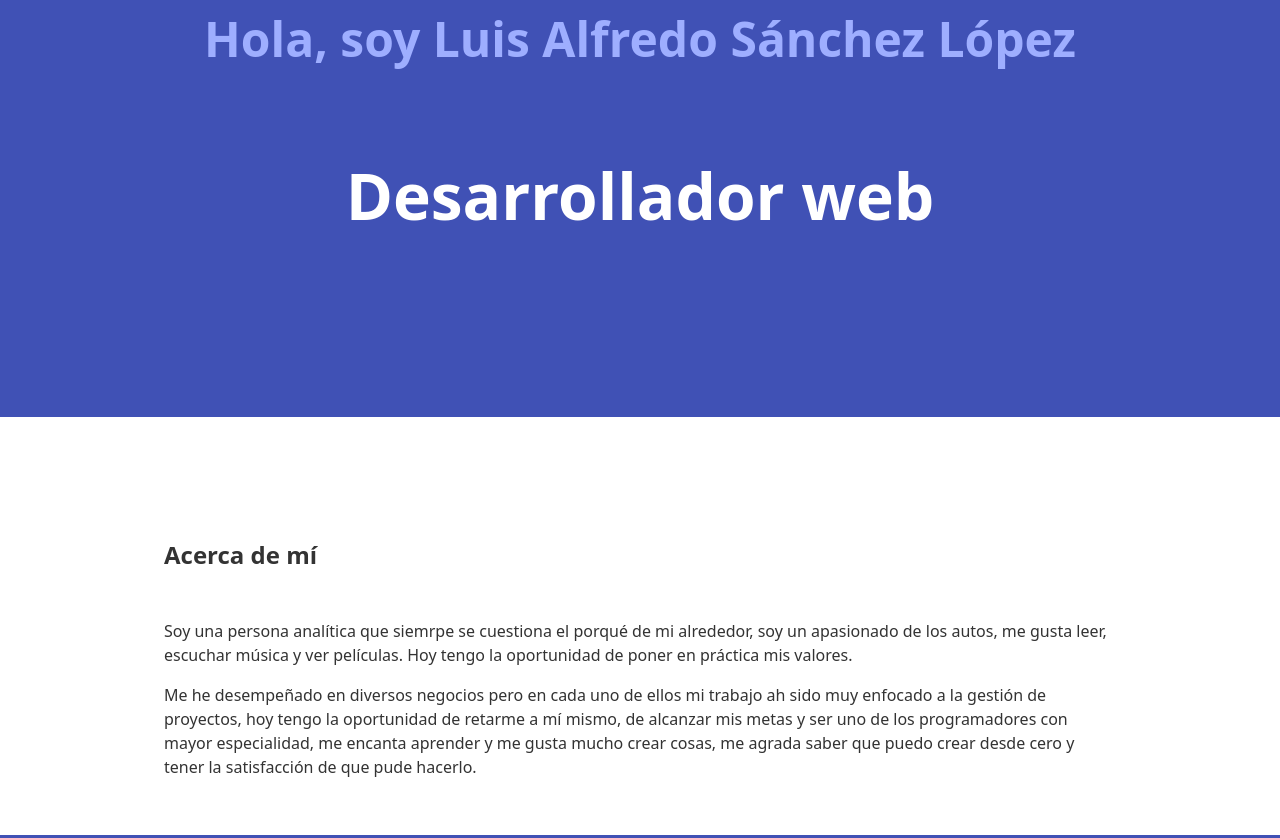
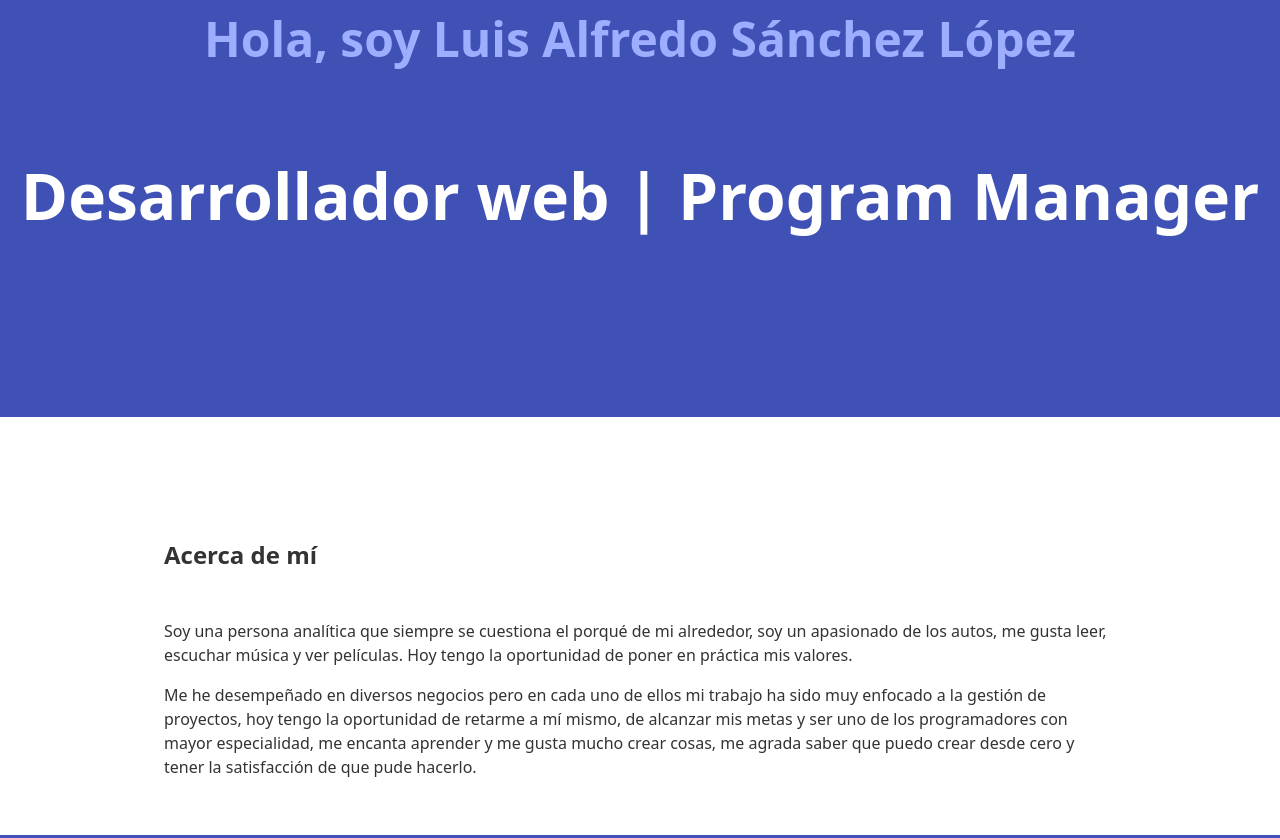
Before and after one commit to FredySanchezLopez/Portafolio1, a plain HTML site: page index.html in a window 1280 px wide. Shown: the part 383-1221 px from the top of the page. Drawn offline with nearby package versions, Linux system fonts and the light colour scheme.

Commit message:
commit final

```diff
--- a/index.html
+++ b/index.html
@@ -34,7 +34,7 @@
         <div class="heroimg">
           <img src="./assets/freddy round.png" alt="">
           <h1 class="hero__titulo">Hola, soy <span>Luis Alfredo Sánchez López</span> </h1>
-          <h2 class="hero__subtitulo">Desarrollador web</h2>
+          <h2 class="hero__subtitulo">Desarrollador web | Program Manager</h2>
         </div>
       </div>
         <div class="hero__contenedor">
@@ -50,10 +50,10 @@
       <div class="seccion__contenedor">
         <h2 class="seccion__titulo">Acerca de mí</h2>
         <div class="seccion__contenido">
-          <p class="seccion__texto">Soy una persona analítica que siemrpe se cuestiona el porqué de mi alrededor, soy un apasionado de los autos, me gusta leer, escuchar música y ver películas.
+          <p class="seccion__texto">Soy una persona analítica que siempre se cuestiona el porqué de mi alrededor, soy un apasionado de los autos, me gusta leer, escuchar música y ver películas.
             Hoy tengo la oportunidad de poner en práctica mis valores.
           </p>
-          <p class="seccion__texto">Me he desempeñado en diversos negocios pero en cada uno de ellos mi trabajo ah sido muy enfocado a la gestión de proyectos, hoy tengo la oportunidad de
+          <p class="seccion__texto">Me he desempeñado en diversos negocios pero en cada uno de ellos mi trabajo ha sido muy enfocado a la gestión de proyectos, hoy tengo la oportunidad de
             retarme a mí mismo, de alcanzar mis metas y ser uno de los programadores con mayor especialidad, me encanta aprender y me gusta mucho crear cosas, me agrada saber que puedo crear
             desde cero y tener la satisfacción de que pude hacerlo.
 
```
